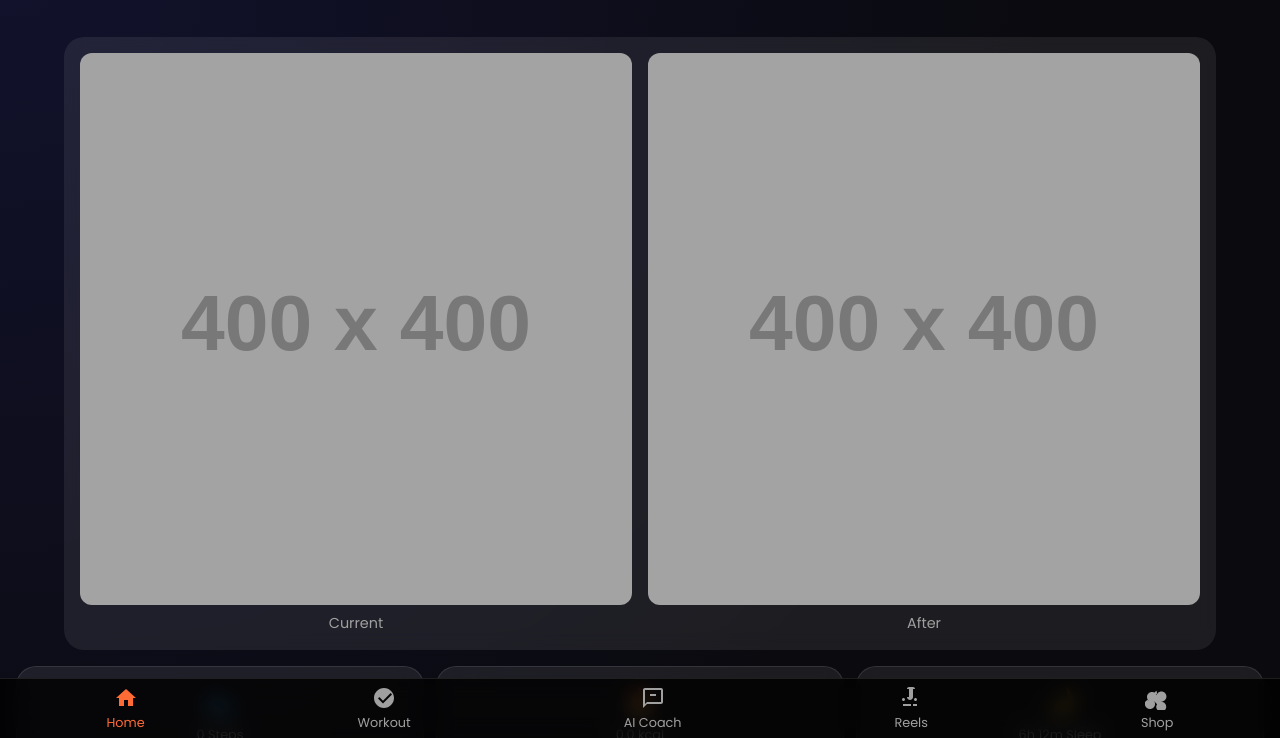
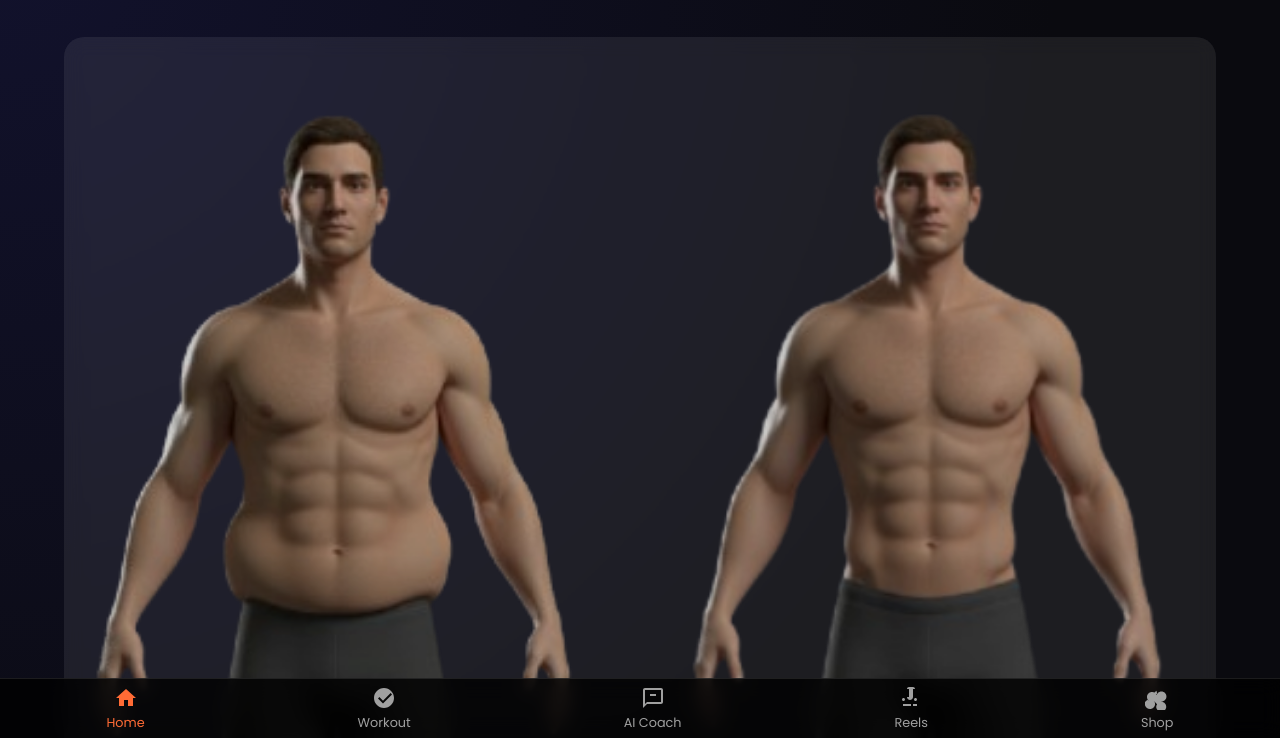
Before and after one commit to TARAK511/final-fitness-, a plain HTML site: page home.html in a window 1280 px wide. Shown: the part 62-800 px from the top of the page. Drawn offline with Linux system fonts and the light colour scheme; placeholder pictures from the web are drawn by us.

Commit message:
Update home.html

```diff
--- a/home.html
+++ b/home.html
@@ -112,11 +112,11 @@
     <div class="image-container">
       <div class="image-container-row">
         <div class="image-item">
-          <img src="https://placehold.co/400x400/12122D/A0A0A0?text=Current" alt="Current Body">
+          <img src="Gemini_Generated_Image_v8pcgdv8pcgdv8pc-removebg-preview.png" alt="Current Body">
           <span class="image-item-label">Current</span>
         </div>
         <div class="image-item">
-          <img src="https://placehold.co/400x400/12122D/A0A0A0?text=After" alt="After Transformation">
+          <img src="download.png" alt="After Transformation">
           <span class="image-item-label">After</span>
         </div>
       </div>
```
